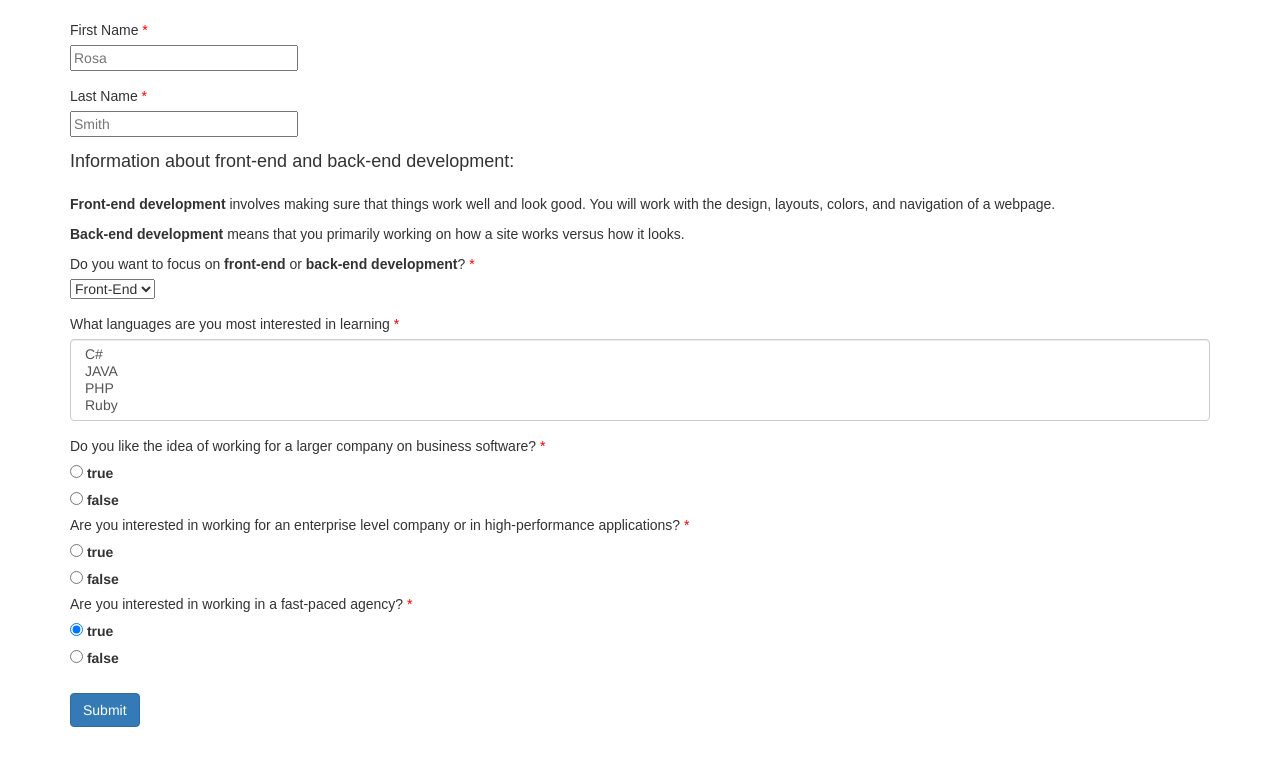
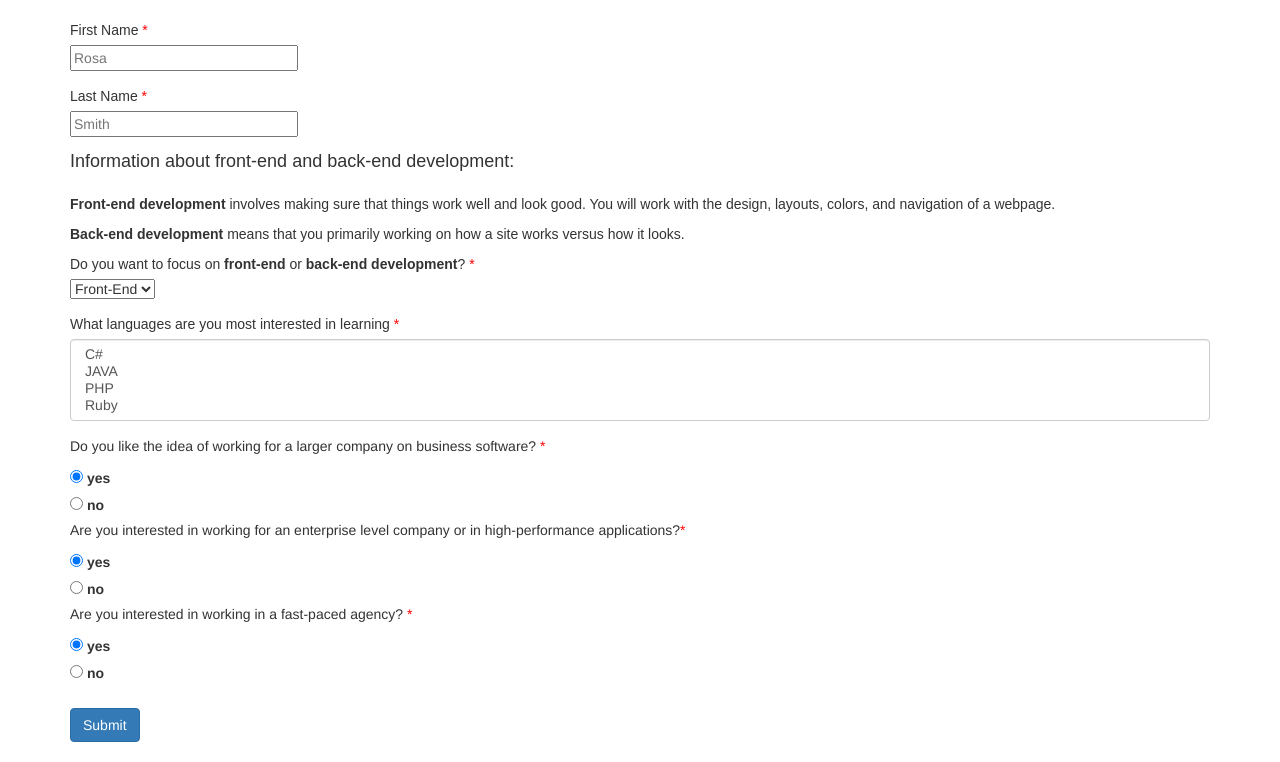
Before and after one commit to denniseortega/track-suggester, a plain HTML site: page index.html in a window 1280 px wide. Shown: the part 116-878 px from the top of the page. Drawn offline with Linux system fonts and the light colour scheme.

Commit message:
contain radio buttons

```diff
--- a/index.html
+++ b/index.html
@@ -48,52 +48,58 @@
             <option>Ruby</option>
           </select>
         </div>
+      </form>
+
+      <form>
+        <p>Do you like the idea of working for a larger company on business software? <span class="red">*</span></p>
         <div class="form-check">
-          <label for="question1" class="labels">Do you like the idea of working for a larger company on business software? <span class="red">*</span></label>
-          <br>
           <input class="form-check-input" type="radio" name="exampleRadios" id="true1" value="true1" checked>
           <label class="form-check-label" for="exampleRadios1">
-            true
+            yes
           </label>
         </div>
         <div class="form-check">
           <input class="form-check-input" type="radio" name="exampleRadios" id="false1" value="false1">
           <label class="form-check-label" for="exampleRadios2">
-            false
+            no
           </label>
         </div>
+      </form>
+
+      <form>
+        <p>Are you interested in working for an enterprise level company or in high-performance applications?<span class="red">*</span></p>
         <div class="form-check">
-          <label for="question1" class="labels">Are you interested in working for an enterprise level company or in high-performance applications? <span class="red">*</span></label>
-          <br>
           <input class="form-check-input" type="radio" name="exampleRadios" id="true2" value="true2" checked>
           <label class="form-check-label" for="exampleRadios1">
-            true
+            yes
           </label>
         </div>
         <div class="form-check">
           <input class="form-check-input" type="radio" name="exampleRadios" id="false2" value="false2">
           <label class="form-check-label" for="exampleRadios2">
-            false
+            no
           </label>
         </div>
+      </form>
+
+      <form>
+        <p>Are you interested in working in a fast-paced agency? <span class="red">*</span></p>
         <div class="form-check">
-          <label for="question1" class="labels">Are you interested in working in a fast-paced agency? <span class="red">*</span></label>
-          <br>
           <input class="form-check-input" type="radio" name="exampleRadios" id="true3" value="true3" checked>
           <label class="form-check-label" for="exampleRadios1">
-            true
+            yes
           </label>
         </div>
         <div class="form-check">
           <input class="form-check-input" type="radio" name="exampleRadios" id="false3" value="false3">
           <label class="form-check-label" for="exampleRadios2">
-            false
+            no
           </label>
         </div>
+      </form>
         <br>
         <button type="submit" class="btn btn-primary">Submit</button>
         <br>
-      </form>
       </div>
 
       <div class="generate-language">
```
